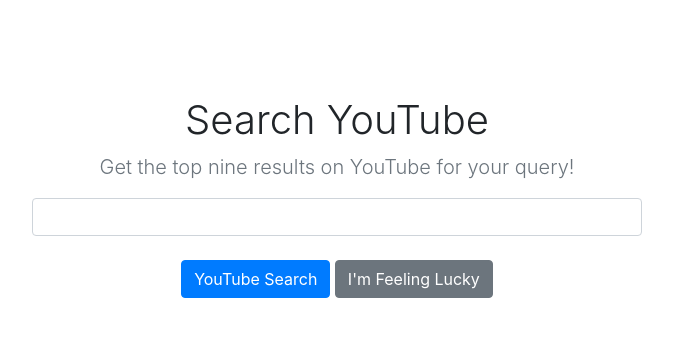
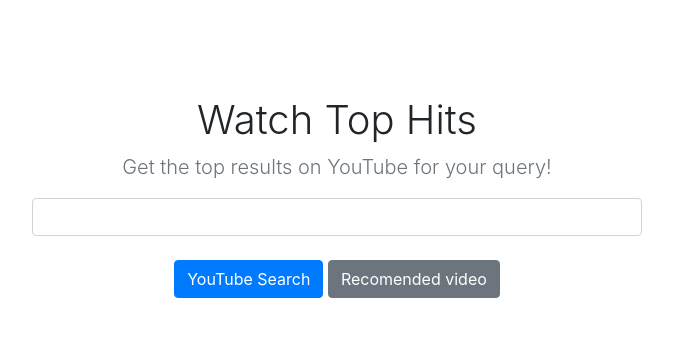
Before and after one commit to gitsaugat/Youtube-API-usage-with-python-FLASK-, a Flask app: page / in a window 1280 px wide. Shown: the top 337 px of the page, without its empty margins (303-976 px from the left). Run offline with Flask 2, Linux system fonts and the light colour scheme; some libraries are stand-ins or nearby versions.

Commit message:
Update index.html

```diff
--- a/app/app/templates/index.html
+++ b/app/app/templates/index.html
@@ -34,8 +34,8 @@
 
   <section class="jumbotron text-center">
     <div class="container">
-      <h1 class="jumbotron-heading">Search YouTube</h1>
-      <p class="lead text-muted">Get the top nine results on YouTube for your query!</p>
+      <h1 class="jumbotron-heading">Watch Top Hits</h1>
+      <p class="lead text-muted">Get the top results on YouTube for your query!</p>
       <form method="POST">
 
         <div class="input-group mb-3">
@@ -44,7 +44,7 @@
 
       <p>
         <button  type = "submit" name = "submit" value ="search" class="btn btn-primary my-2">YouTube Search</button>
-        <button type = "submit" name = "submit" value = "lucky" class="btn btn-secondary my-2">I'm Feeling Lucky</button>
+        <button type = "submit" name = "submit" value = "lucky" class="btn btn-secondary my-2">Recomended video</button>
       </form>
     </div>
   </section>
```
